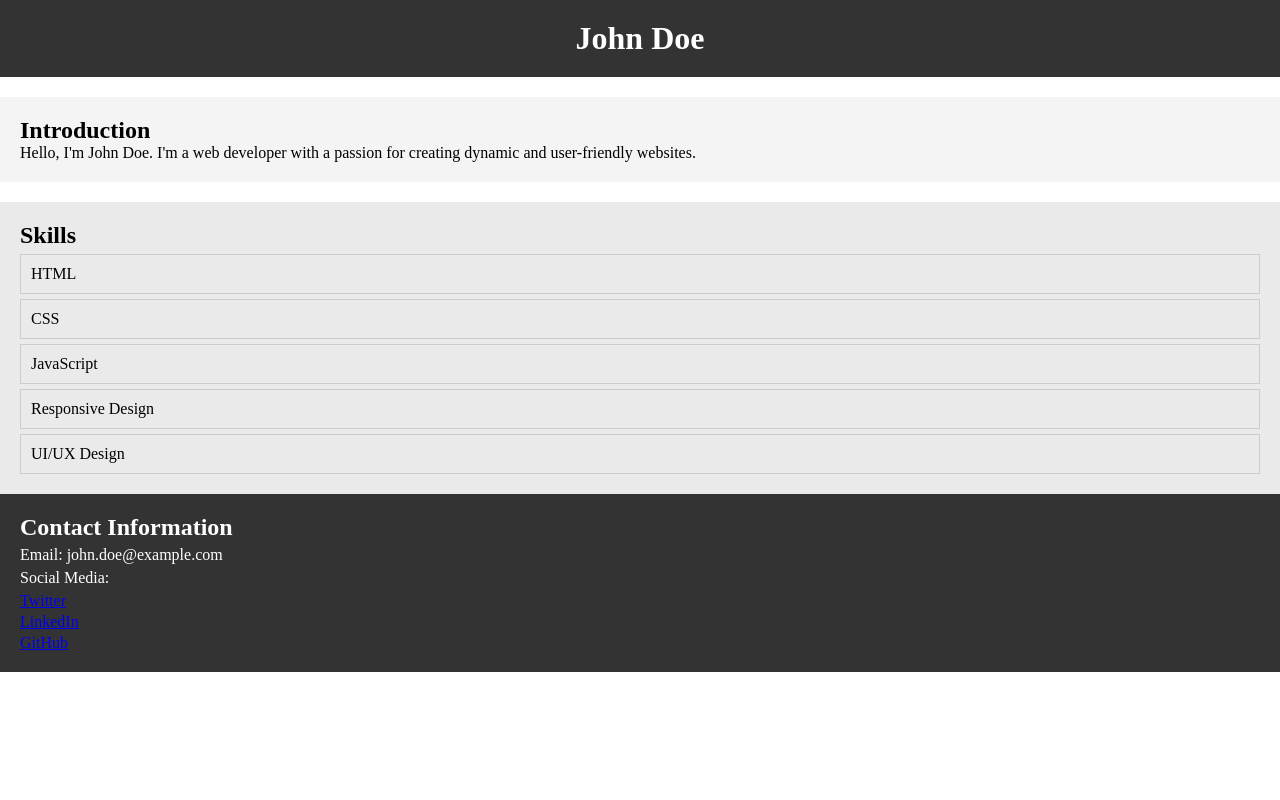
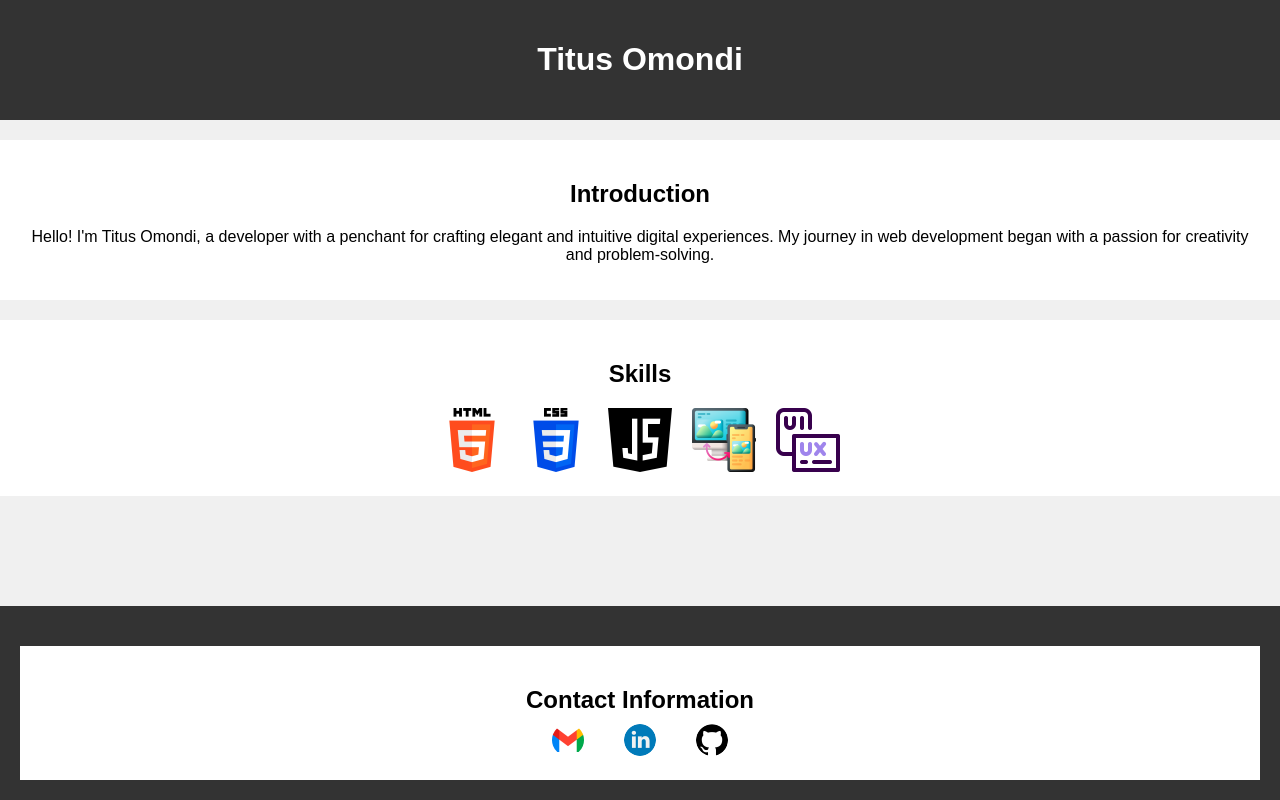
Before and after one commit to titusomondi/plpcss, a plain HTML site: page index.html in a window 1280 px wide. Drawn offline with Linux system fonts and the light colour scheme.

Commit message:
initial commit

```diff
--- a/index.html
+++ b/index.html
@@ -8,38 +8,33 @@
 </head>
 <body>
     <header>
-        <h1>John Doe</h1>
+        <h1>Titus Omondi</h1>
     </header>
 
     <section id="introduction">
         <h2>Introduction</h2>
-        <p>Hello, I'm John Doe. I'm a web developer with a passion for creating dynamic and user-friendly websites.</p>
+        <p>Hello! I'm Titus Omondi, a developer with a penchant for crafting elegant and intuitive digital experiences. My journey in web development began with a passion for creativity and problem-solving.</p>
     </section>
 
     <section id="skills">
         <h2>Skills</h2>
-        <ul>
-            <li>HTML</li>
-            <li>CSS</li>
-            <li>JavaScript</li>
-            <li>Responsive Design</li>
-            <li>UI/UX Design</li>
+        <ul id="skills-icons">
+            <li><img src="html-5.png" alt="HTML"></li>
+            <li><img src="css-3.png" alt="CSS"></li>
+            <li><img src="java-script.png" alt="JavaScript"></li>
+            <li><img src="responsive-design.png" alt="Responsive Design"></li>
+            <li><img src="ui-ux.png" alt="UI/UX Design"></li>
         </ul>
     </section>
 
     <footer>
         <section id="contact">
             <h2>Contact Information</h2>
-            <ul>
-                <li>Email: john.doe@example.com</li>
-                <li>Social Media:
-                    <ul>
-                        <li><a href="#">Twitter</a></li>
-                        <li><a href="#">LinkedIn</a></li>
-                        <li><a href="#">GitHub</a></li>
-                    </ul>
-                </li>
-            </ul>
+            <div id="contact-icons">
+                <a href="mailto:titomondi@gmail.com" target="_blank"><img src="gmail.png" alt="Gmail"></a>
+                <a href="https://www.linkedin.com/in/titus-omondi-6b083a1a6" target="_blank"><img src="linkedin.png" alt="LinkedIn"></a>
+                <a href="https://github.com/titusomondi" target="_blank"><img src="github.png" alt="GitHub"></a>
+            </div>
         </section>
     </footer>
 </body>
--- a/styles.css
+++ b/styles.css
@@ -1,10 +1,11 @@
-/* Resetting default margins and paddings */
-body, h1, h2, p, ul, li {
+/* General styles */
+body {
     margin: 0;
     padding: 0;
+    font-family: Arial, sans-serif;
+    background-color: #f0f0f0;
 }
 
-/* Header Styling */
 header {
     background-color: #333;
     padding: 20px;
@@ -12,51 +13,69 @@ header {
     color: white;
 }
 
-/* Introduction Section */
-#introduction {
-    background-color: #f4f4f4;
+#introduction, #skills, #contact {
+    background-color: white;
     padding: 20px;
     margin-top: 20px;
+    text-align: center; /* Center text within sections */
 }
 
-/* Skills Display */
-#skills {
-    background-color: #eaeaea;
-    padding: 20px;
-    margin-top: 20px;
+#introduction h2, #skills h2 {
+    margin-bottom: 20px; /* Add some space below headings */
 }
 
-#skills ul {
+#skills-icons {
     list-style-type: none;
+    display: flex;
+    justify-content: center; /* Center icons horizontally */
+    align-items: center; /* Center icons vertically */
+    margin: 0; /* Remove default list margin */
+    padding: 0; /* Remove default list padding */
 }
 
-#skills li {
-    border: 1px solid #ccc;
-    padding: 10px;
-    margin-top: 5px;
+#skills-icons li {
+    margin: 0 10px; /* Adjust spacing between icons */
+    transition: transform 0.3s ease; /* Add transition effect */
 }
 
-/* Contact Information */
+#skills-icons li img {
+    width: 64px;
+    height: 64px;
+}
+
 footer {
     background-color: #333;
     padding: 20px;
-    color: white;
+    text-align: center;
+    position: fixed;
+    bottom: 0;
+    margin: 0;
+    left: 0;
+    width: 100%; /* Full width of the viewport */
+    box-sizing: border-box;
 }
 
-#contact ul {
-    list-style-type: none;
+#contact h2 {
+    margin-bottom: 10px;
 }
 
-#contact ul li {
-    margin-top: 5px;
+#contact-icons {
+    display: flex;
+    justify-content: center;
 }
 
-#contact ul li ul {
-    margin-top: 5px;
+#contact-icons a {
+    margin: 0 20px;
 }
 
-#contact ul li ul li {
-    margin-top: 3px;
+#contact-icons img {
+    width: 32px;
+    height: 32px;
+    border-radius: 50%;
+}
+
+#contact-icons a:hover {
+    opacity: 0.7;
 }
 
 /* Responsive Design */
@@ -68,4 +87,12 @@ footer {
     #introduction, #skills, #contact {
         padding: 10px;
     }
+
+    #skills-icons li {
+        margin: 0 5px; /* Adjust spacing between icons for smaller screens */
+    }
+
+    #contact-icons a {
+        margin: 0 10px; /* Adjust margin for smaller screens */
+    }
 }
```
Also changed, not shown: css-3.png (added), github.png (added), gmail.png (added), html-5.png (added), java-script.png (added), linkedin.png (added), responsive-design.png (added), ui-ux.png (added).
